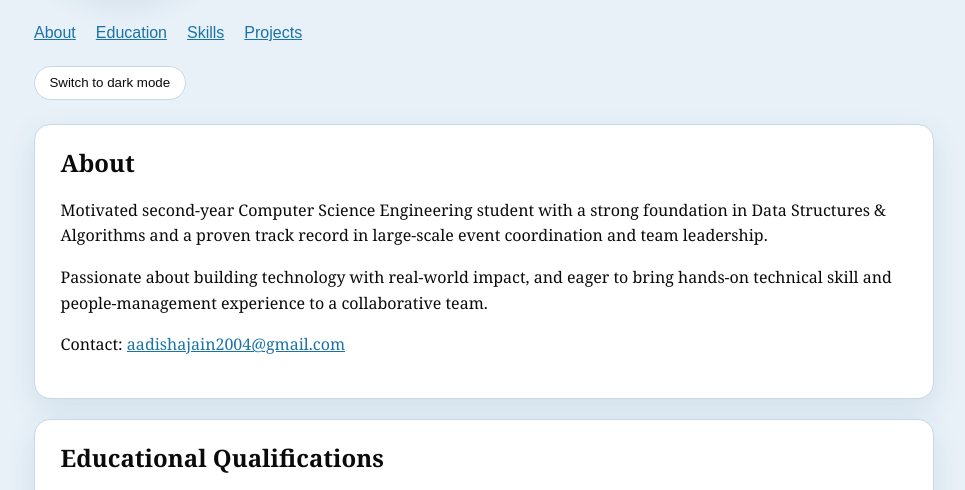
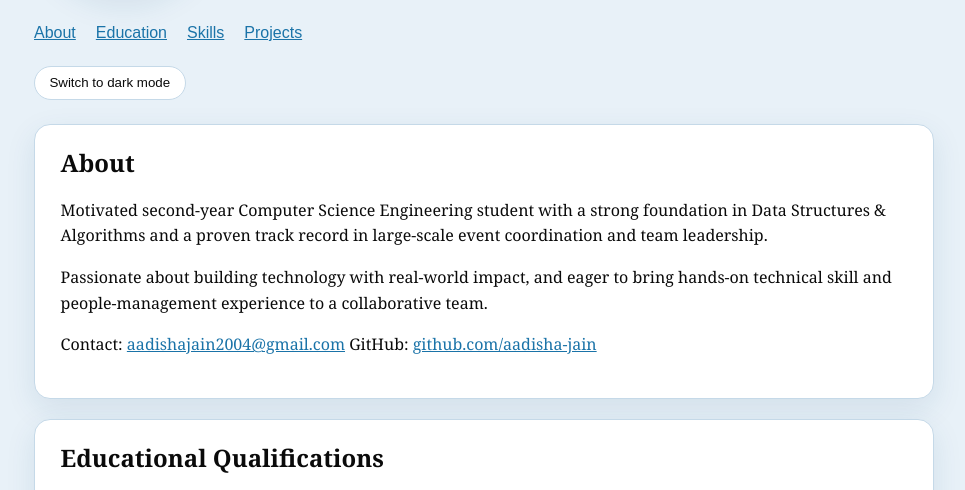
Before and after one commit to aadisha-jain/personal_portfolio_2034, a plain HTML site: page index.html in a window 1280 px wide. Shown: the part 232-722 px from the top of the page, without its empty margins (156-1121 px from the left). Drawn offline with Linux system fonts and the light colour scheme.

Commit message:
Add GitHub profile link to website

```diff
--- a/index.html
+++ b/index.html
@@ -48,6 +48,7 @@ track record in large-scale event coordination and team leadership.
         <p>
           Contact:
           <a href="mailto:aadishajain2004@gmail.com">aadishajain2004@gmail.com</a>
+          GitHub: <a href="https://github.com/aadisha-jain" target="_blank" rel="noopener noreferrer">github.com/aadisha-jain</a>
         </p>
       </section>
 
```
